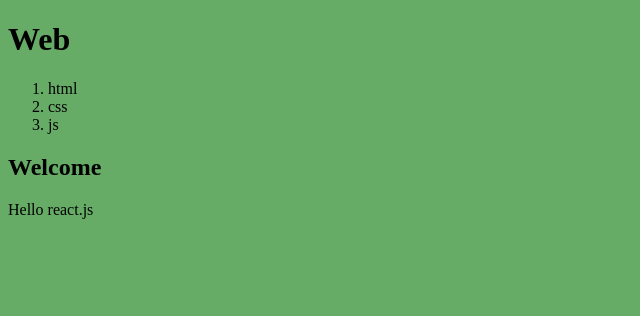
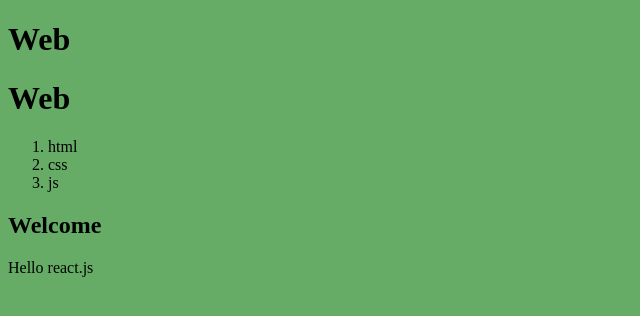
Before and after one commit to kimbigmin/Elice-SW-Engineer-Track, a React (Create React App) app in the folder react-app/: page / in a window 1280 px wide. Shown: the top 316 px of the page, without its empty margins (0-640 px from the left). Built offline with nearby package versions, Linux system fonts and the light colour scheme.

Commit message:
React 함수 핸들러 적용연습

```diff
--- a/react-app/src/App.js
+++ b/react-app/src/App.js
@@ -1,10 +1,18 @@
 import "./App.css";
 
 function Header(props) {
+  console.log(props.onChangeMode);
+  function onClickHandler(evt) {
+    evt.preventDefault(); // 페이지 전환 X
+    props.onChangeMode(); // 한번만 실행하면 다른 함수까지 모두 실행시켜준다.
+  }
+
   return (
     <header>
       <h1>
-        <a href="index.html">{props.title}</a>
+        <a href="index.html" onClick={onClickHandler}>
+          {props.title}
+        </a>
       </h1>
     </header>
   );
@@ -12,12 +20,20 @@ function Header(props) {
 
 function Nav(props) {
   let lis = [];
+  console.log(props.onChangeMode);
+
+  function clickHandler(evt) {
+    evt.preventDefault();
+    props.onChangeMode();
+  }
 
   for (let i = 0; i < props.data.length; i++) {
     let d = props.data[i];
     lis.push(
       <li key={d.id}>
-        <a href={"/read/" + d.id}>{d.title}</a>
+        <a href={"/read/" + d.id} onClick={clickHandler}>
+          {d.title}
+        </a>
       </li>
     );
   }
@@ -43,11 +59,24 @@ function App() {
     { id: 3, title: "js", body: "js is ..." },
   ];
 
+  function onChangeModeHandler() {
+    alert("change!");
+  }
+
+  function onChangeModeHandler2() {
+    alert("change2!");
+  }
+
+  function onChangeNavModeHandler() {
+    alert("changeNav!");
+  }
+
   return (
     // div태그 대신 <> 익명태그도 사용 가능
     <div className="App">
-      <Header title="Web"></Header>
-      <Nav data={topics} />
+      <Header title="Web" onChangeMode={onChangeModeHandler} />
+      <Header title="Web" onChangeMode={onChangeModeHandler2} />
+      <Nav data={topics} onChangeMode={onChangeNavModeHandler} />
       <Article title="Welcome" body="Hello react.js"></Article>
     </div>
   );
```
